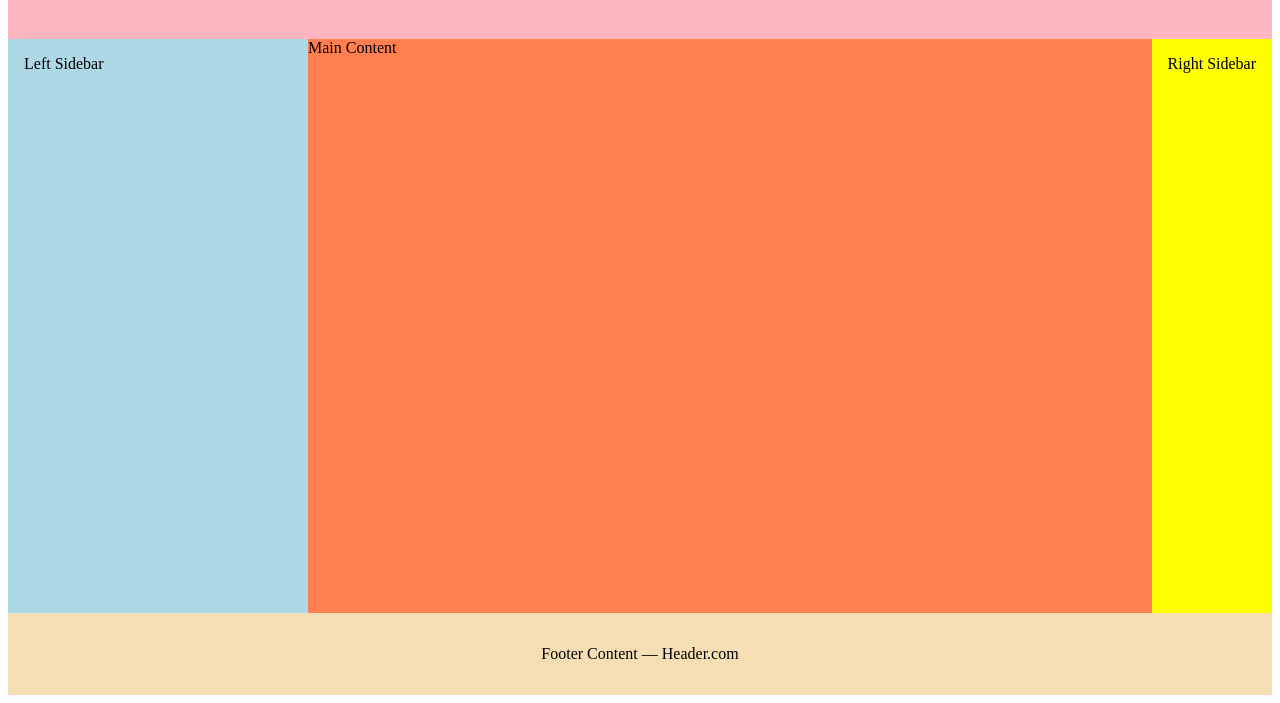
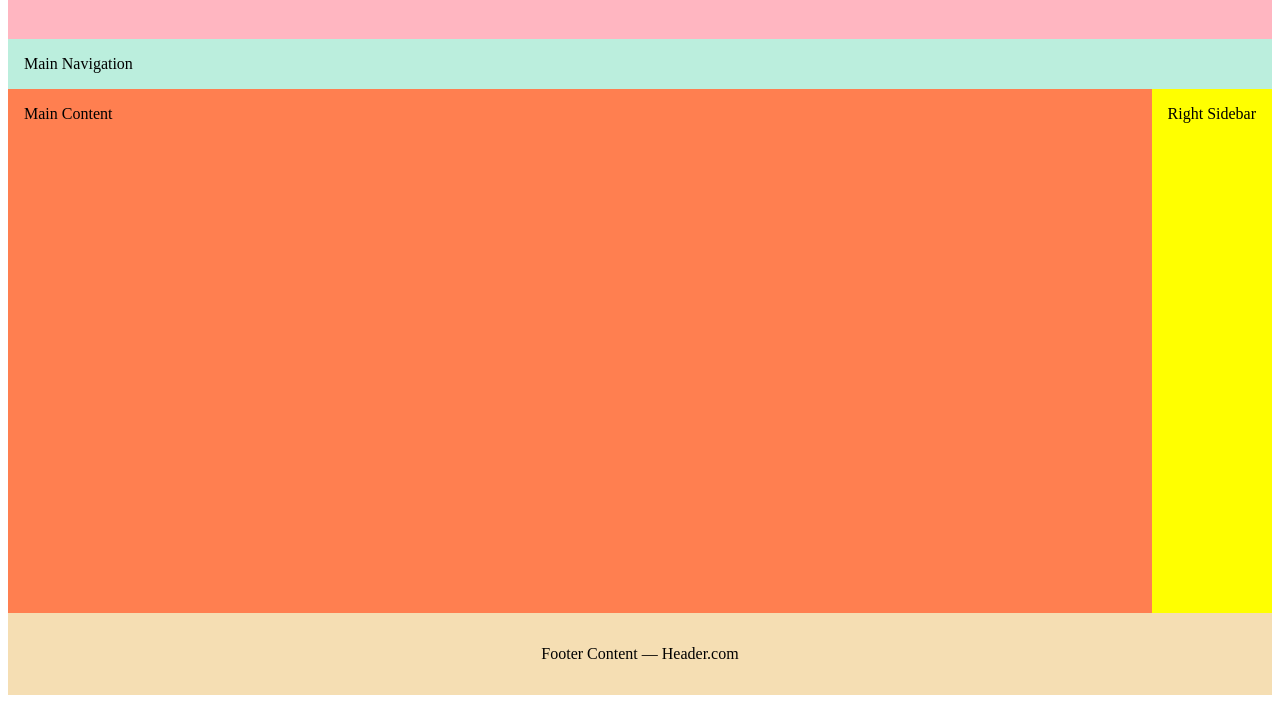
Before and after one commit to simlythorn/wdd230, a plain HTML site: page week01/holygrail.html in a window 1280 px wide. Shown: the part 113-816 px from the top of the page. Drawn offline with Linux system fonts and the light colour scheme.

Commit message:
correct html and css

```diff
--- a/week01/holygrail.html
+++ b/week01/holygrail.html
@@ -12,9 +12,9 @@
   <header>
     <h1 contenteditable>Header.com</h1>
   </header>
-  <div class="left-sidebar" contenteditable>Left Sidebar</div>
+  <nav>Main Navigation</nav>
   <main contenteditable>Main Content</main>
-  <div class="right-sidebar" contenteditable>Right Sidebar</div>
+  <aside contenteditable>Right Sidebar</aside>
   <footer contenteditable>Footer Content — Header.com</footer>
 </body>
 </html>
--- a/week01/styles/holygrail.css
+++ b/week01/styles/holygrail.css
@@ -16,42 +16,43 @@
     --paragraph-color-on-color: wheat; /* paragraph text on a colored background */
     --paragraph-background-color: yellow;
   }
+  * {
+    box-sizing: border-box;
+  }
   body {
     display: grid;
     height: 100vh;
-    grid-template: auto 1fr auto / 300px 1fr auto;
-    color: black;
+    grid-template-columns: 1fr auto;
+    grid-template-rows: auto auto 1fr auto;
   }
 
   header {
     background: lightpink;
     padding: 2rem;
-    grid-column: 1 / 4;
+    grid-column: 1 / 3;
   }
 
-  .left-sidebar {
-    background: lightblue;
-    grid-column: 1 / 2;
+  nav {
+    grid-column: 1 / 3;
+    background-color: #bed;
+    padding: 1rem;
   }
 
   main {
     background: coral;
-    grid-column: 2 / 3;
+    height: 100%;
+    padding: 1rem;
   }
 
-  .right-sidebar {
+  aside {
     background: yellow;
-    grid-column: 3 / 4;
+    grid-column: 2 / 3;
+    padding: 1rem;
   }
 
   footer {
     background: wheat;
     padding: 2rem;
     text-align: center;
-    grid-column: 1 / 4;
+    grid-column: 1 / 3;
   }
-
-  .left-sidebar,
-  .right-sidebar {
-    padding: 1rem;
-  }
```
